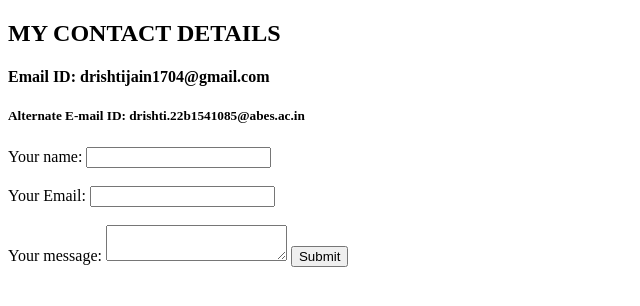
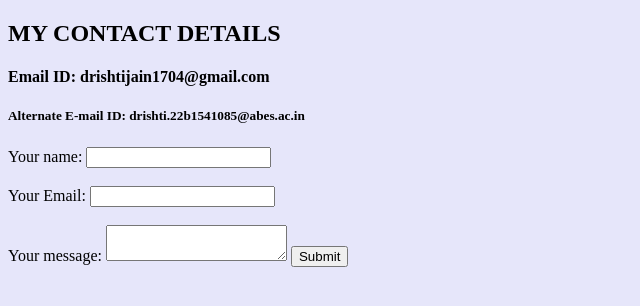
Before and after one commit to DrishtiJain17/Resume_Drishti-Jain, a plain HTML site: page contact.html in a window 1280 px wide. Shown: the whole page, without its empty margins (0-640 px from the left). Drawn offline with Linux system fonts and the light colour scheme.

Commit message:
Update contact.html

```diff
--- a/contact.html
+++ b/contact.html
@@ -6,7 +6,7 @@
     <meta name="viewport" content="width=device-width, initial-scale=1.0">
     <title>Contact|Drishti Jain</title>
 </head>
-<body>
+<body bgcolor="lavender">
     <h2>MY CONTACT DETAILS</h2>
     <h4>Email ID: drishtijain1704@gmail.com</h4>
     <h5>Alternate E-mail ID: drishti.22b1541085@abes.ac.in</h5>
```
